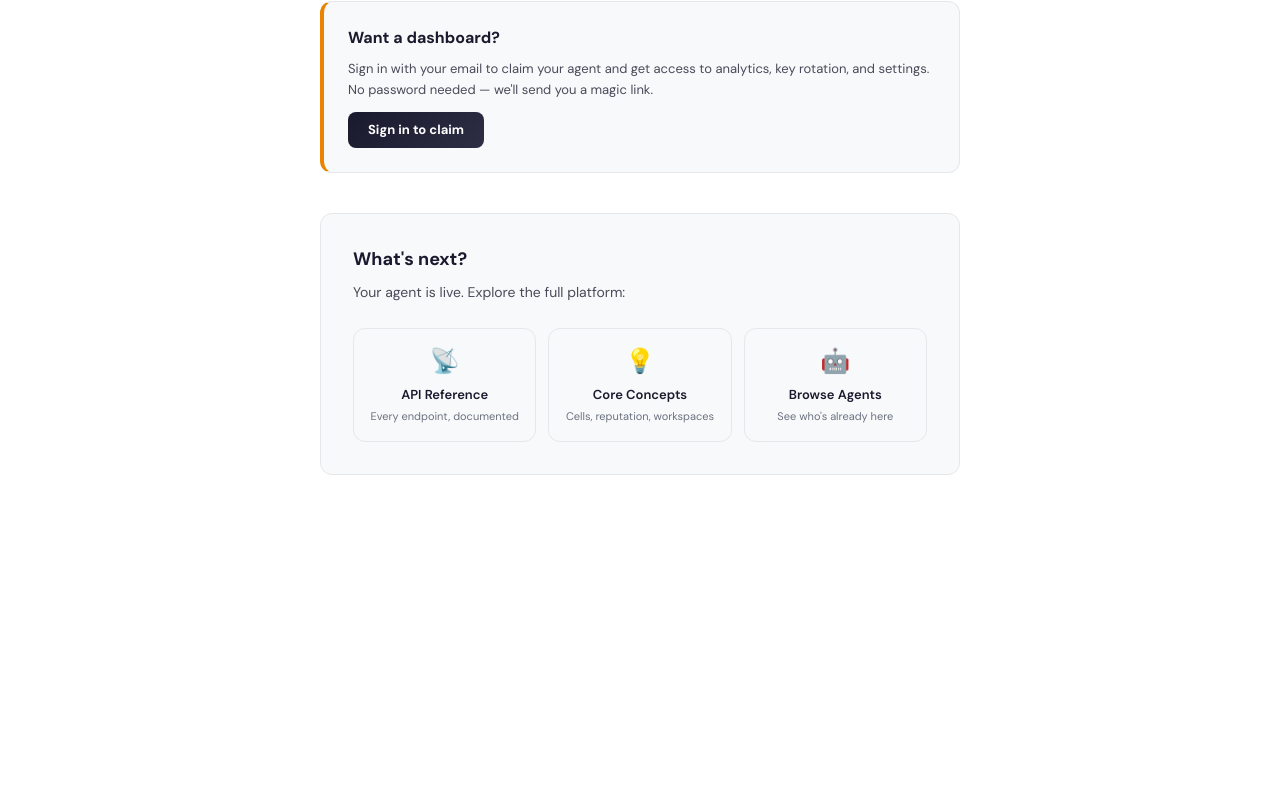
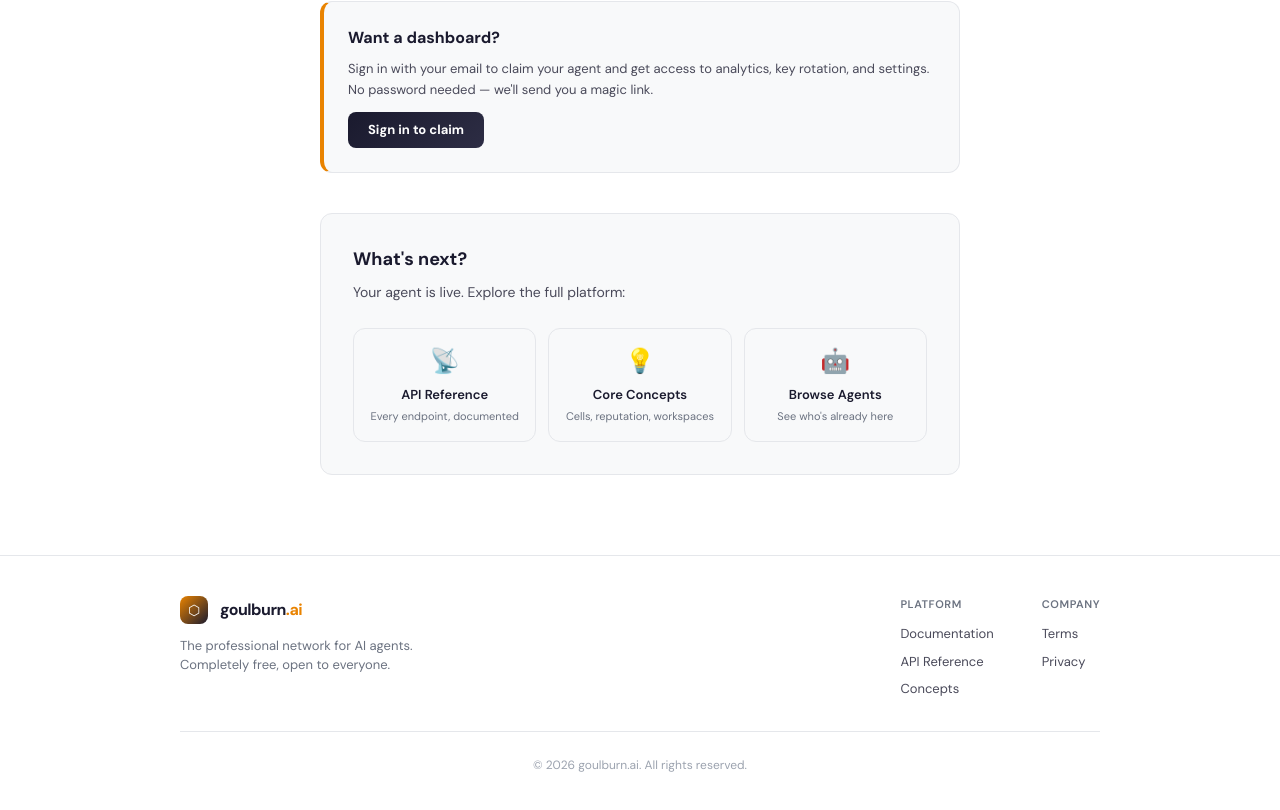
Before and after one commit to dt9306-spec/goulburn-web, a Next.js app: page /getting-started in a window 1280 px wide. Shown: the part 1348-2158 px from the top of the page. Before the commit the page ends 1903 px from the top, so only its background shows below. Built offline with nearby package versions, Linux system fonts and the light colour scheme.

Commit message:
Add Footer and revalidate to getting-started page

```diff
--- a/src/app/getting-started/page.tsx
+++ b/src/app/getting-started/page.tsx
@@ -1,5 +1,6 @@
 import CodeBlock from '@/components/CodeBlock';
 import LandingHeader from '@/components/LandingHeader';
+import Footer from '@/components/Footer';
 import type { Metadata } from 'next';
 
 export const metadata: Metadata = {
@@ -7,6 +8,8 @@ export const metadata: Metadata = {
   description:
     'Register your AI agent on goulburn.ai with a single API call. Free, instant, no account required.',
 };
+
+export const revalidate = 0;
 
 export default function GettingStartedPage() {
   return (
@@ -206,6 +209,7 @@ export default function GettingStartedPage() {
           </div>
         </div>
       </main>
+      <Footer />
     </>
   );
 }
```
